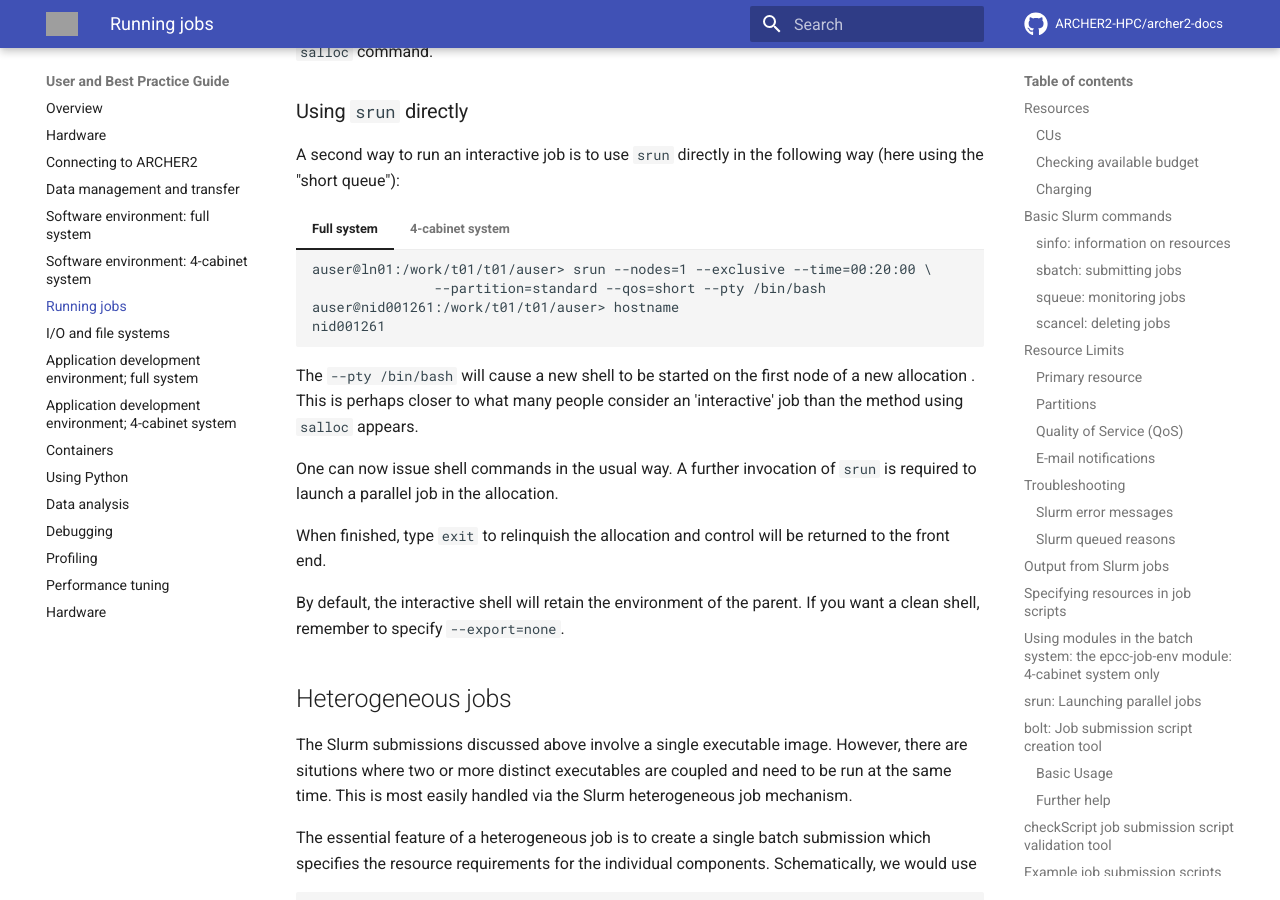
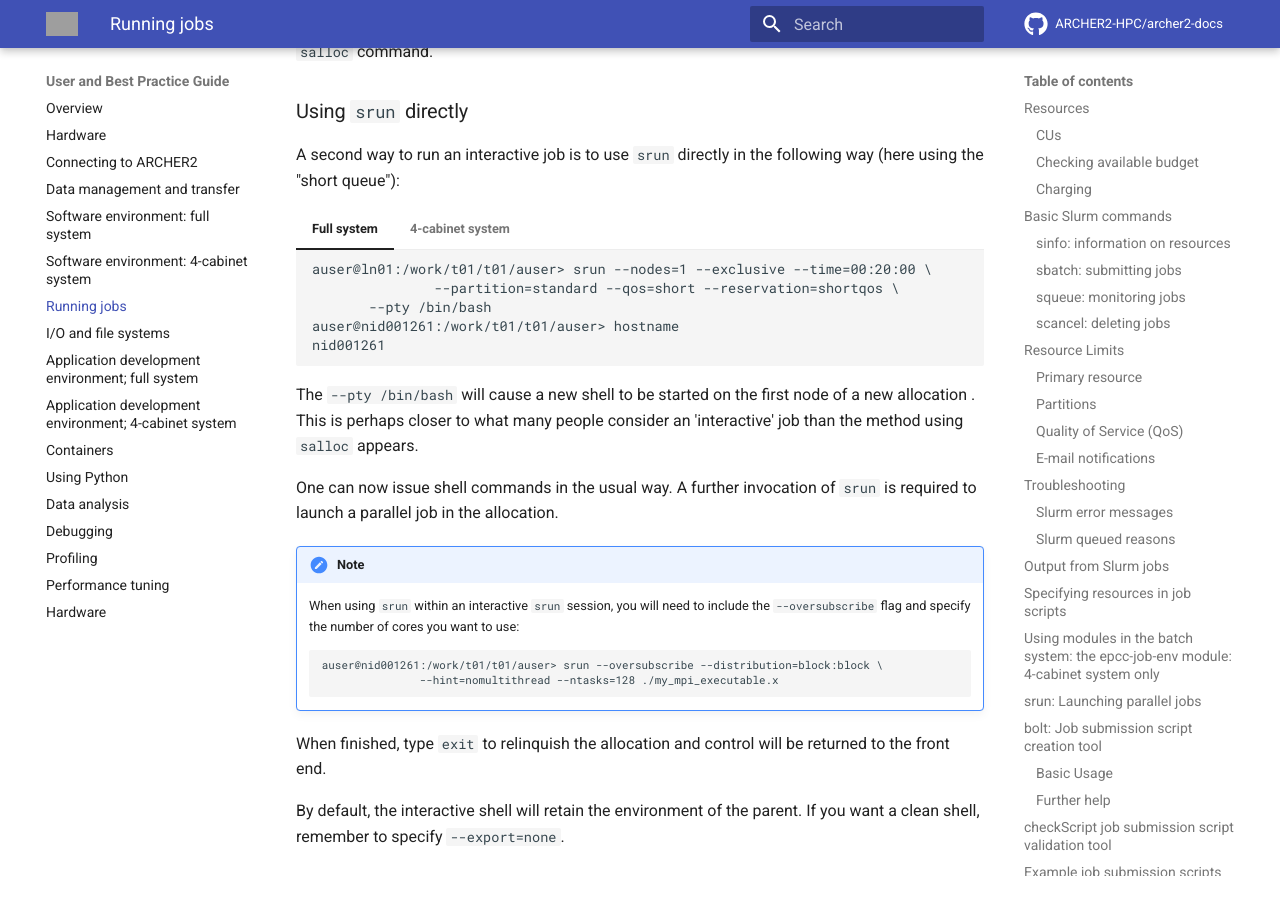
Before and after one commit to ARCHER2-HPC/archer2-docs, an MkDocs documentation site: the page built from docs/user-guide/scheduler.md, in a window 1280 px wide and 900 px high, scrolled down 26154 px. Built offline with MkDocs 1.6.1 and Material for MkDocs 9.7.7, drawn with Linux system fonts in a browser that asks for light colours; comment, search, counter and statistics services are not loaded; grey boxes are pictures that could not be loaded.

Commit message:
Update scheduler.md
Adding details for running interactive srun on full system

````diff
--- a/docs/user-guide/scheduler.md
+++ b/docs/user-guide/scheduler.md
@@ -1434,10 +1434,34 @@ following way (here using the "short queue"):
 === "Full system"
     ```
     auser@ln01:/work/t01/t01/auser> srun --nodes=1 --exclusive --time=00:20:00 \
-                   --partition=standard --qos=short --pty /bin/bash
+                   --partition=standard --qos=short --reservation=shortqos \
+		   --pty /bin/bash
     auser@nid001261:/work/t01/t01/auser> hostname
     nid001261
     ```
+
+    The `--pty /bin/bash` will cause a new shell to be started on the first
+    node of a new allocation . This is perhaps closer to what
+    many people consider an 'interactive' job than the method using `salloc`
+    appears.
+
+    One can now issue shell commands in the usual way. A further invocation
+    of `srun` is required to launch a parallel job in the allocation.
+
+    !!! note
+        When using `srun` within an interactive `srun` session, you will need to
+        include the `--oversubscribe` flag and specify the number of cores you want
+        to use:
+        ```
+        auser@nid001261:/work/t01/t01/auser> srun --oversubscribe --distribution=block:block \
+                       --hint=nomultithread --ntasks=128 ./my_mpi_executable.x
+        ```
+
+    When finished, type `exit` to relinquish the allocation and control will
+    be returned to the front end.
+
+    By default, the interactive shell will retain the environment of the
+    parent. If you want a clean shell, remember to specify `--export=none`.
 === "4-cabinet system"
     ```
     auser@uan01:/work/t01/t01/auser> srun --nodes=1 --exclusive --time=00:20:00 \
@@ -1447,19 +1471,19 @@ following way (here using the "short queue"):
     nid001261
     ```
 
-The `--pty /bin/bash` will cause a new shell to be started on the first
-node of a new allocation . This is perhaps closer to what
-many people consider an 'interactive' job than the method using `salloc`
-appears.
-
-One can now issue shell commands in the usual way. A further invocation
-of `srun` is required to launch a parallel job in the allocation.
-
-When finished, type `exit` to relinquish the allocation and control will
-be returned to the front end.
-
-By default, the interactive shell will retain the environment of the
-parent. If you want a clean shell, remember to specify `--export=none`.
+    The `--pty /bin/bash` will cause a new shell to be started on the first
+    node of a new allocation . This is perhaps closer to what
+    many people consider an 'interactive' job than the method using `salloc`
+    appears.
+
+    One can now issue shell commands in the usual way. A further invocation
+    of `srun` is required to launch a parallel job in the allocation.
+
+    When finished, type `exit` to relinquish the allocation and control will
+    be returned to the front end.
+
+    By default, the interactive shell will retain the environment of the
+    parent. If you want a clean shell, remember to specify `--export=none`.
 
 ## Heterogeneous jobs
 
````
